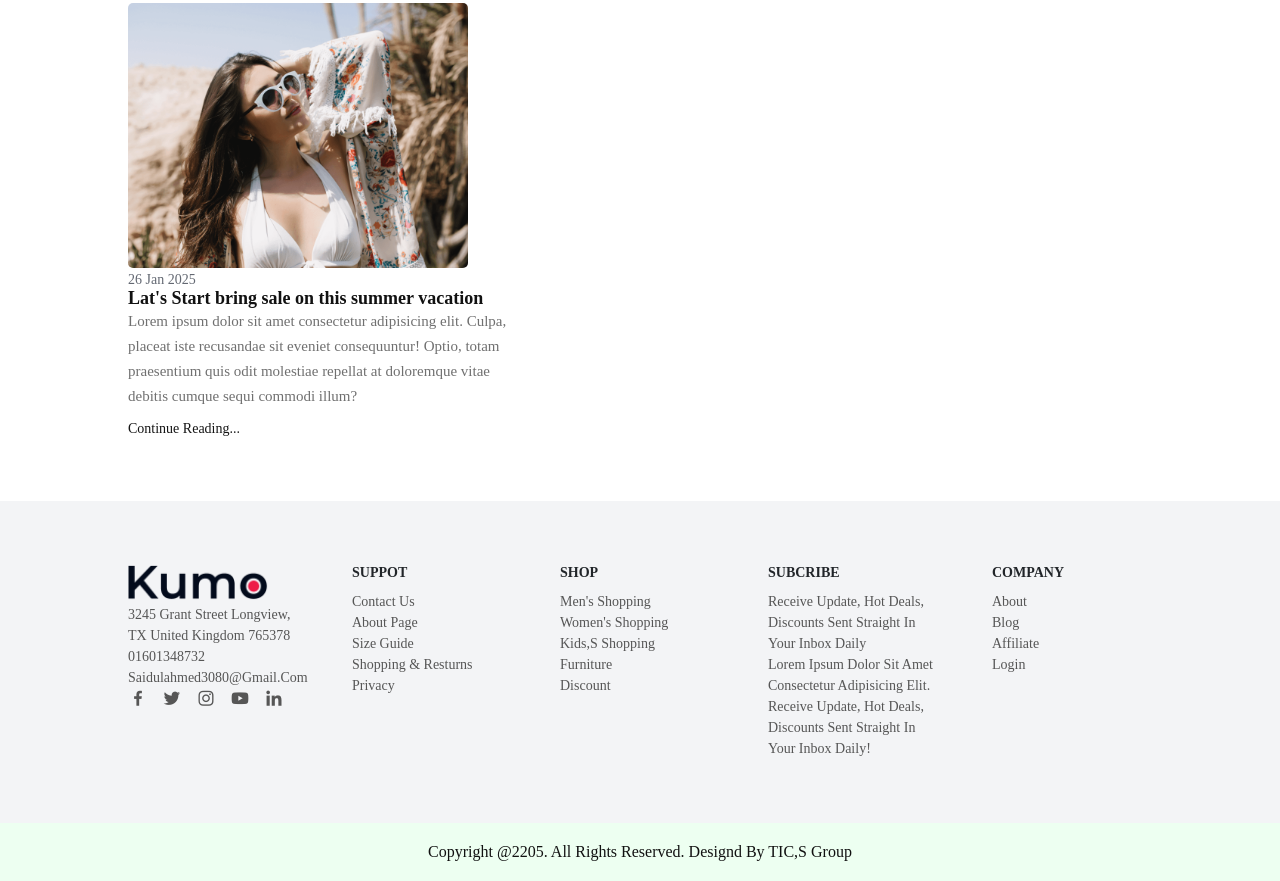
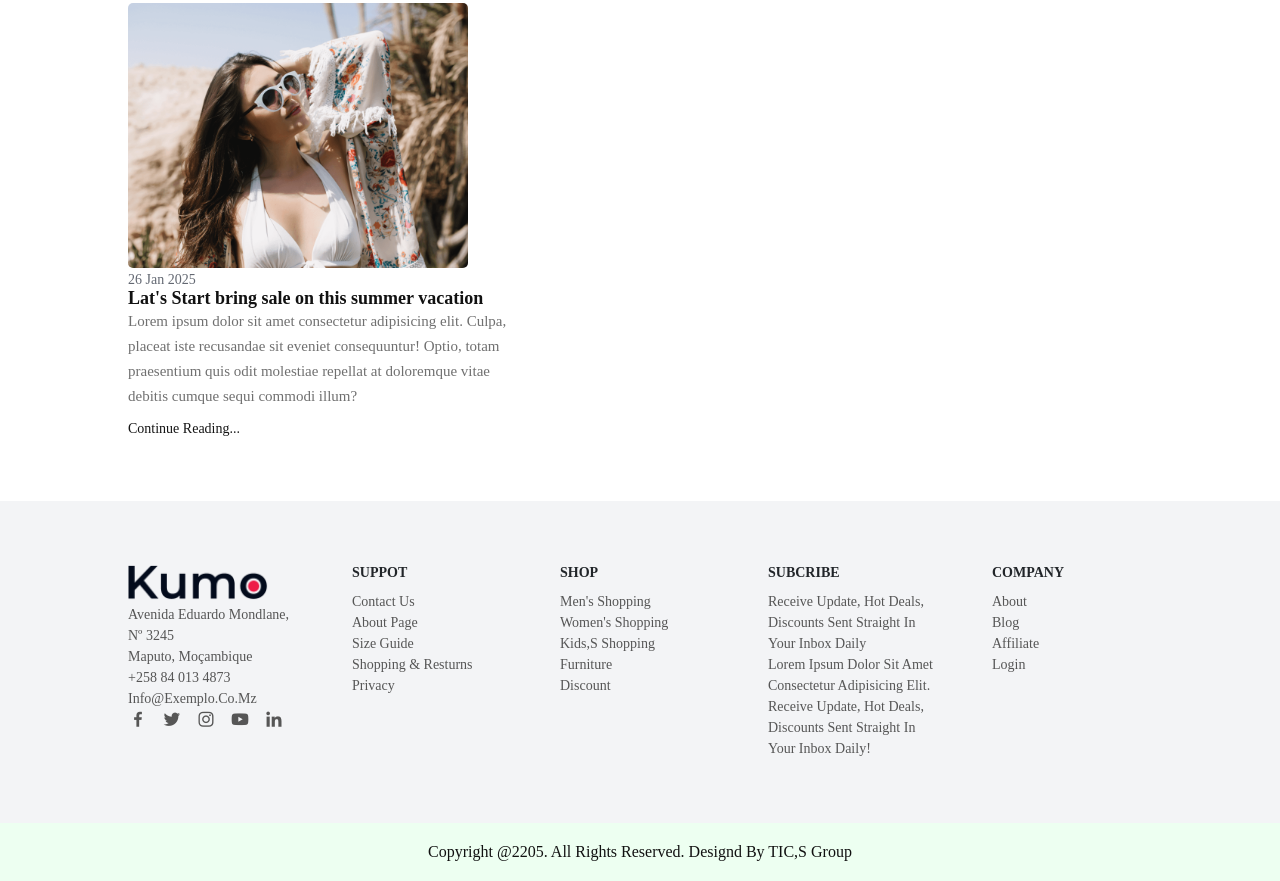
Before and after one commit to davidpanguana/e_commerce, a plain HTML site: page index.html in a window 1280 px wide. Shown: the part 3435-4316 px from the top of the page. Drawn offline with nearby package versions, Linux system fonts and the light colour scheme.

Commit message:
Update index.html
mudei idndereco

```diff
--- a/index.html
+++ b/index.html
@@ -279,9 +279,9 @@
             <div class="first-info">
                 <img src="image/logo.png" alt="">
 
-                <p>3245 Grant Street Longview, <br> TX united kingdom 765378</p>
-                <p>01601348732</p>
-                <p>saidulahmed3080@gmail.com</p>
+                <p>Avenida Eduardo Mondlane, Nº 3245<br>Maputo, Moçambique</p>
+                <p>+258 84 013 4873</p>
+                <p>info@exemplo.co.mz</p>
 
                 <div class="social-icon">
                     <a href="#"><i class='bx bxl-facebook'></i></a>
```
